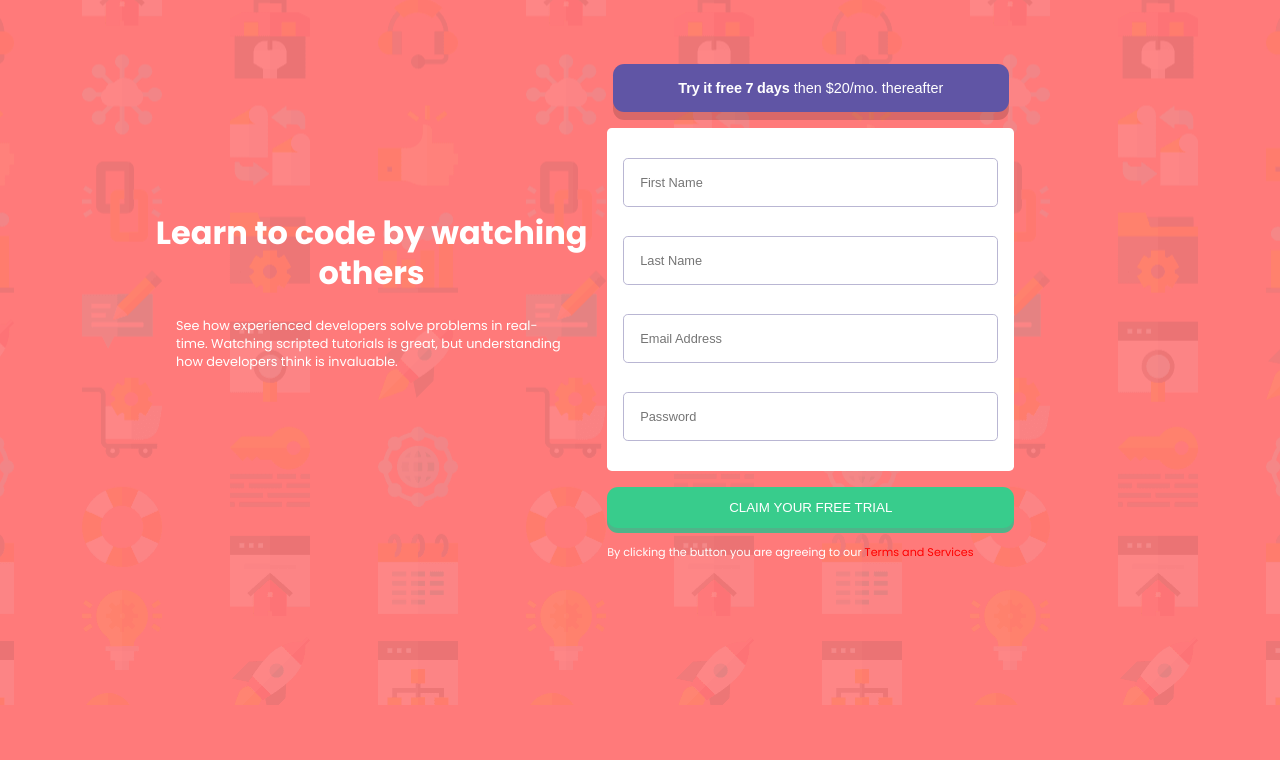
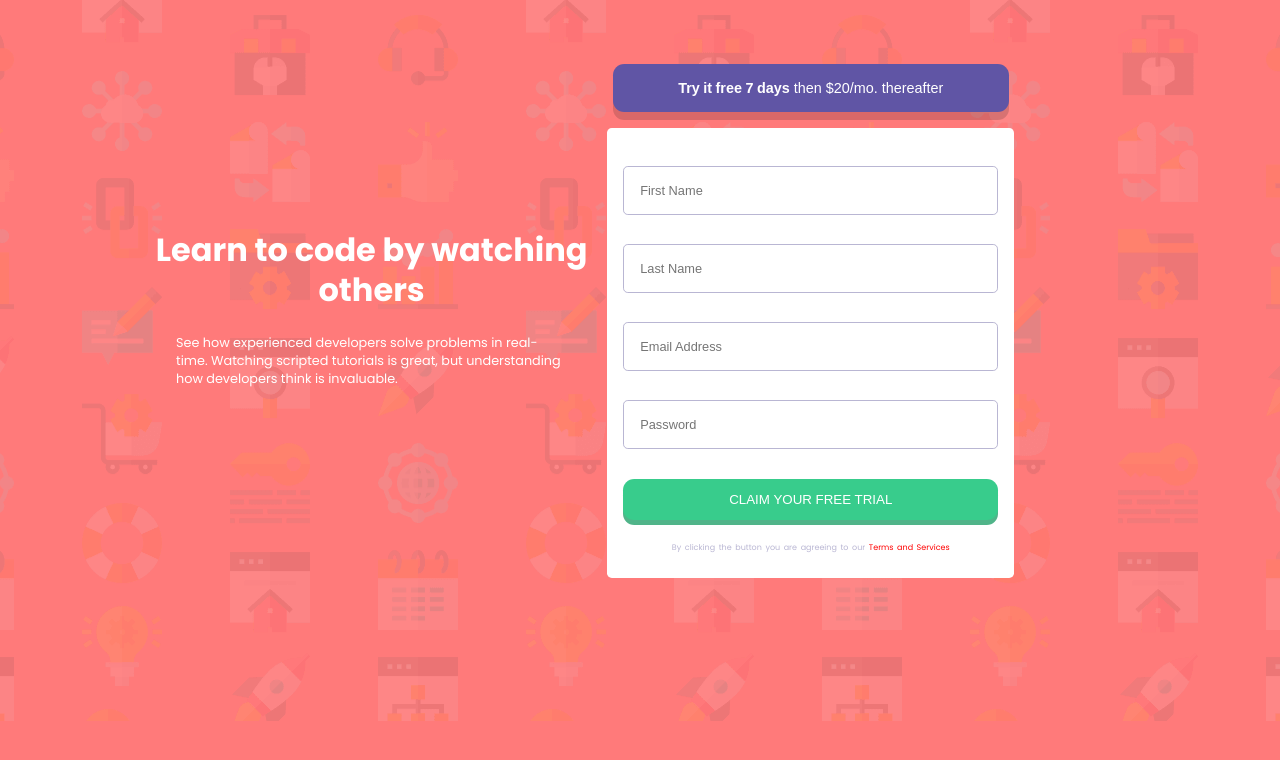
Before and after one commit to Fayorr/fm-form-validation, a React (Create React App) app: page / in a window 1280 px wide. Shown: the top 760 px of the page. Built offline with nearby package versions, Linux system fonts and the light colour scheme.

Commit message:
form edit

```diff
--- a/src/components/Form/Form.css
+++ b/src/components/Form/Form.css
@@ -10,7 +10,7 @@
     flex-direction: column;
     justify-content: center;
     background-color: #fff;
-    padding: 1rem;
+    padding: 1.5rem 1rem;
     border-radius: .3rem;
 
 }
@@ -23,6 +23,9 @@ input{
     padding: 1rem;
     border: 1px solid hsl(246, 25%, 77%);
     border-radius: .3rem;
+}
+input:focus {
+    background-color: hsl(246, 25%, 77%)b;
 }
 .btn-1, .btn-2 {
     border: none;
@@ -64,7 +67,11 @@ margin-bottom: 0;
     font-style: italic;
 }
 .footer{
-    font-size: .8rem;
+    font-size: .5rem;
+    color: hsl(246, 25%, 77%);
+    word-spacing: .09rem;
+    padding: 0;
+        margin-top: .6rem;
 }
 .footer-span{
     color: red;
@@ -135,7 +142,8 @@ input {
 }
 .footer{
     padding: 0;
-    margin: 0;
-    font-size: .7rem;
+    margin-top: .4rem;
+    font-size: .5em;
+    text-align: center;
 }
 }
--- a/src/components/Form/Form.jsx
+++ b/src/components/Form/Form.jsx
@@ -97,9 +97,10 @@ const Form = () => {
                     />
                     <p className="error-message">{formError.password}</p>
                 </div>
-            </form>
             <button type='submit' onClick={handleSubmit} className='btn-2'>CLAIM YOUR FREE TRIAL</button>
             <p className='footer'>By clicking the button you are agreeing to our <span className='footer-span'>Terms and Services</span></p>
+            </form>
+
         </div>
    )
 }
```
